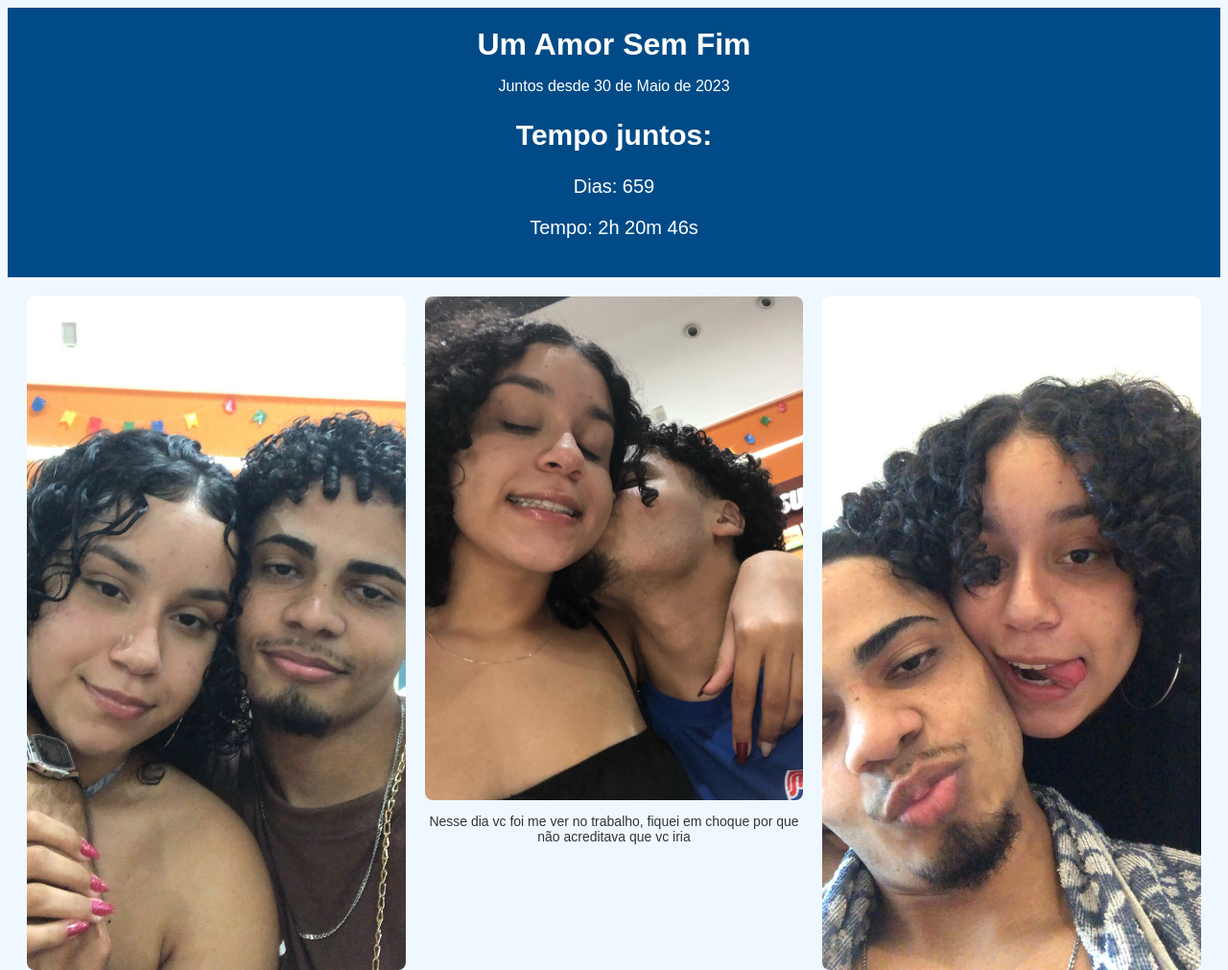
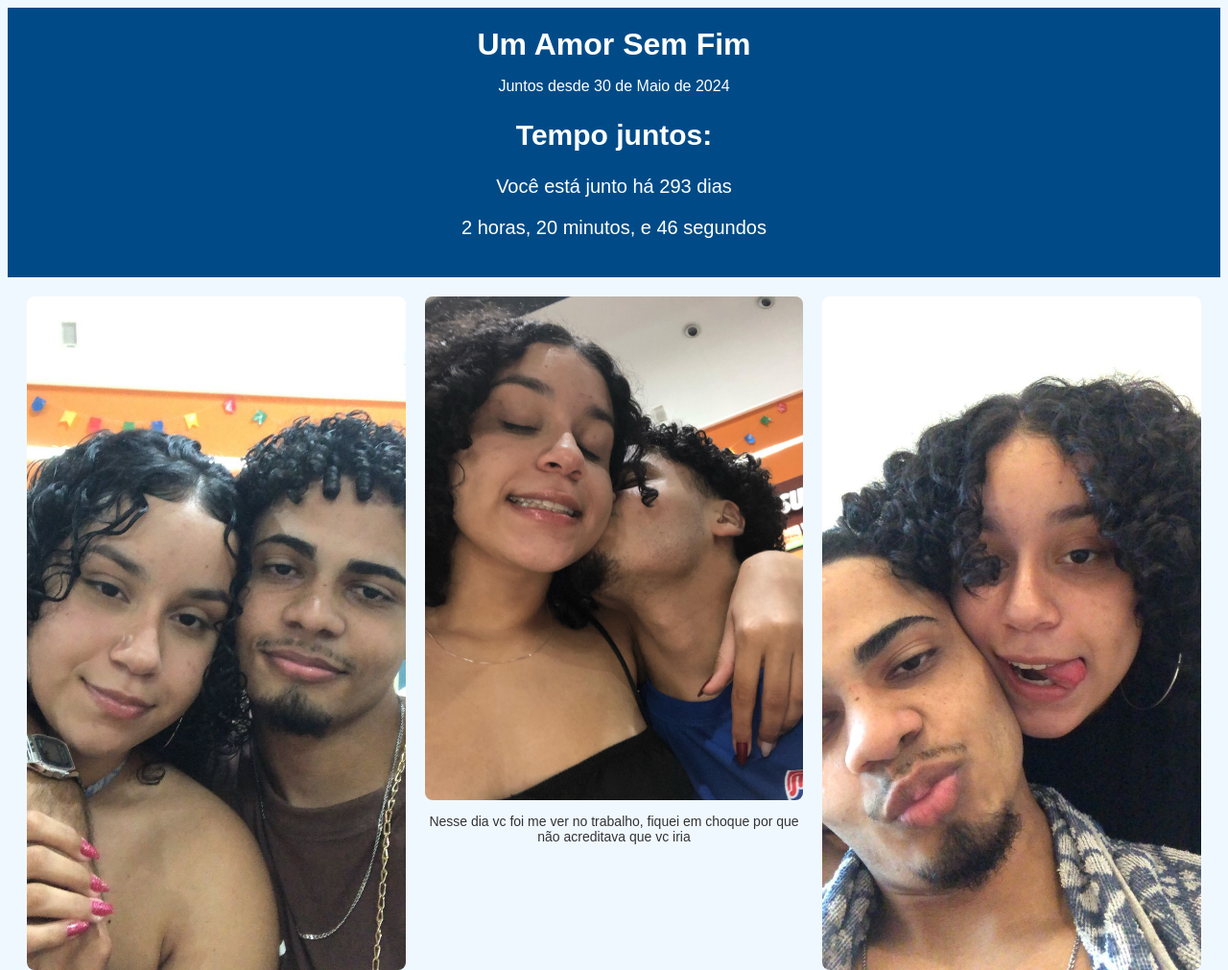
Before and after one commit to Diggo1926/Um_amor_sem_Fim, a plain HTML site: page index.html in a window 1280 px wide. Shown: the top 1011 px of the page at 96% size. Drawn offline with Linux system fonts and the light colour scheme.

Commit message:
Atualizar data de início para 30 de maio de 2024

```diff
--- a/index.html
+++ b/index.html
@@ -9,7 +9,7 @@
 <body>
     <header>
         <h1>Um Amor Sem Fim</h1>
-        <p>Juntos desde 30 de Maio de 2023</p>
+        <p>Juntos desde 30 de Maio de 2024</p>
         <!-- Contador -->
         <div id="counter">
             <h2>Tempo juntos:</h2>
--- a/script.js
+++ b/script.js
@@ -20,22 +20,23 @@ function closeModal() {
 
 // Função para atualizar o contador de tempo
 function updateCounter() {
-    var startDate = new Date("May 30, 2023 00:00:00"); // Data de início
-    var now = new Date();
-    var diff = now - startDate;
+    // Data de início
+    const startDate = new Date("2024-05-30T00:00:00");
 
-    // Calculando a diferença em dias, horas, minutos e segundos
-    var days = Math.floor(diff / (1000 * 60 * 60 * 24));
-    var hours = Math.floor((diff % (1000 * 60 * 60 * 24)) / (1000 * 60 * 60));
-    var minutes = Math.floor((diff % (1000 * 60 * 60)) / (1000 * 60));
-    var seconds = Math.floor((diff % (1000 * 60)) / 1000);
+    // Função para calcular a diferença de tempo
+    const now = new Date();
+    const diff = now - startDate;
 
-    // Exibindo o tempo no formato desejado
-    document.getElementById("days").innerText = `Dias: ${days}`;
-    document.getElementById("time").innerText = `Tempo: ${hours}h ${minutes}m ${seconds}s`;
+    const days = Math.floor(diff / (1000 * 60 * 60 * 24));
+    const hours = Math.floor((diff % (1000 * 60 * 60 * 24)) / (1000 * 60 * 60));
+    const minutes = Math.floor((diff % (1000 * 60 * 60)) / (1000 * 60));
+    const seconds = Math.floor((diff % (1000 * 60)) / 1000);
+
+    document.getElementById('days').innerHTML = `Você está junto há ${days} dias`;
+    document.getElementById('time').innerHTML = `${hours} horas, ${minutes} minutos, e ${seconds} segundos`;
 }
 
-// Atualizando o contador a cada segundo
+// Atualiza o contador a cada segundo
 setInterval(updateCounter, 1000);
 
 // Inicia o contador ao carregar a página
```
